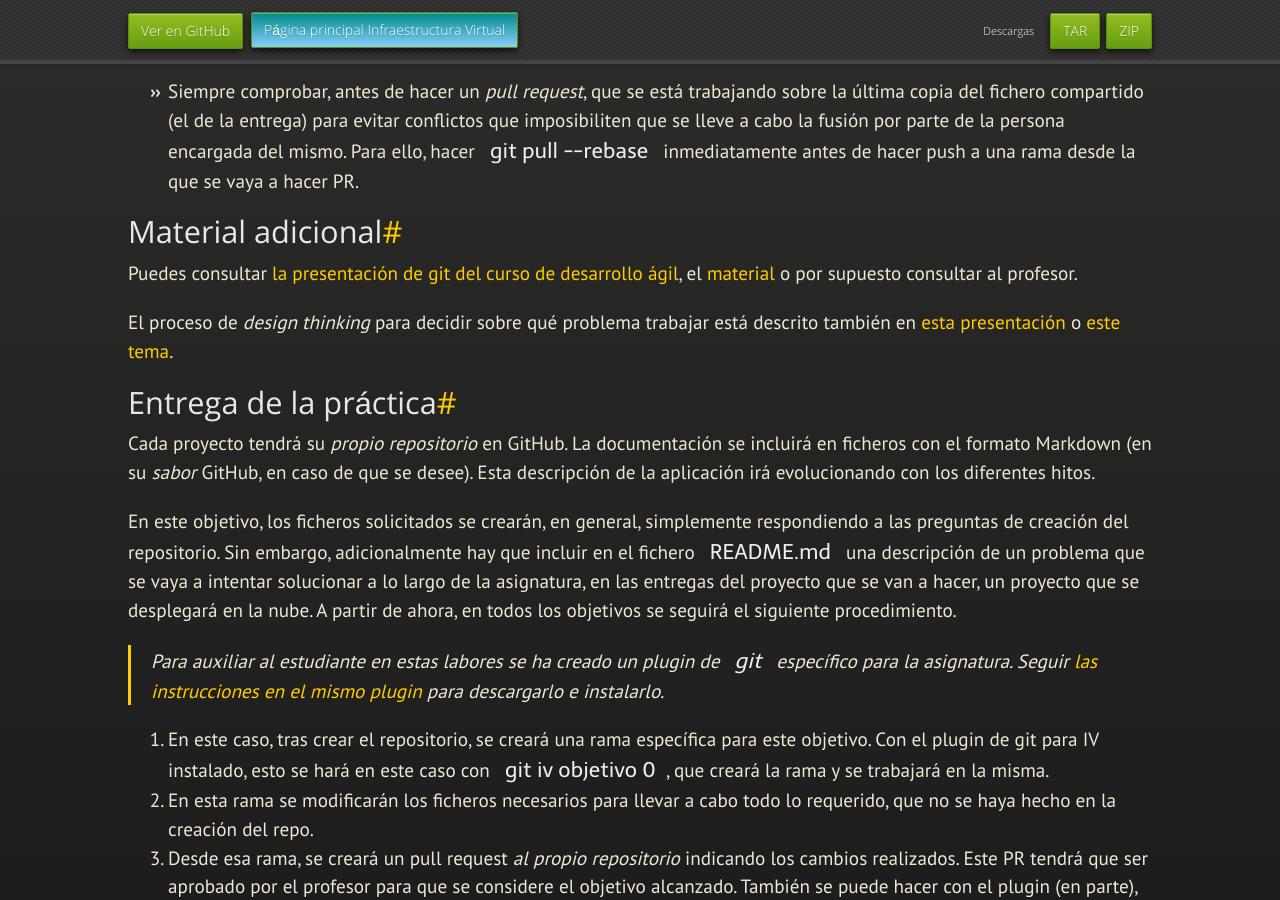
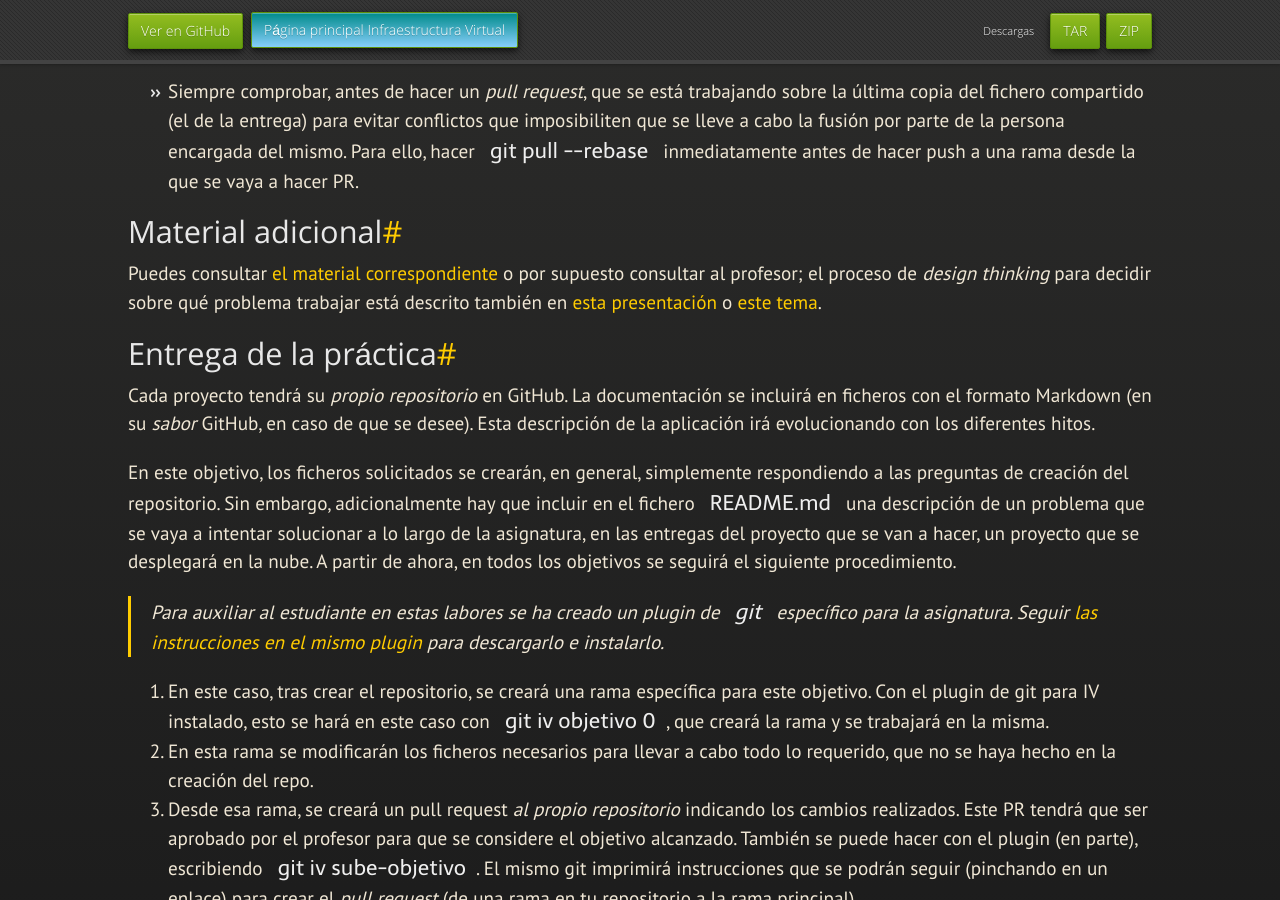
Before and after one commit to JJ/IV, a Jekyll site: the page built from documentos/proyecto/0.Repositorio.md, in a window 1280 px wide and 900 px high, scrolled down 2646 px. Built offline with Jekyll 4.4.1, drawn with Linux system fonts in a browser that asks for light colours; nearby versions of some CDN libraries; some web fonts are replaced; our own code applies the rules of GitHub Pages for plain Markdown files.

Commit message:
Sync documentos/proyecto/0.Repositorio.md de master a gh-pages

```diff
--- a/documentos/proyecto/0.Repositorio.md
+++ b/documentos/proyecto/0.Repositorio.md
@@ -148,13 +148,10 @@ que incluyen, pero no se limitan, a
 
 ## Material adicional
 
-Puedes consultar [la presentación de git del curso de desarrollo
-ágil](https://jj.github.io/curso-tdd/preso/git), el
-[material](https://jj.github.io/curso-tdd/temas/git.html) o por supuesto
-consultar al profesor.
-
-El proceso de *design thinking* para decidir sobre qué problema trabajar está
-descrito también en [esta
+Puedes consultar [el material
+correspondiente](../objetivos/0.Infraestructura) o por supuesto consultar al
+profesor; el proceso de *design thinking* para decidir sobre qué problema
+trabajar está descrito también en [esta
 presentación](https://jj.github.io/curso-tdd/preso/ddd.html) o [este
 tema](https://jj.github.io/curso-tdd/temas/ddd.html).
 
```
